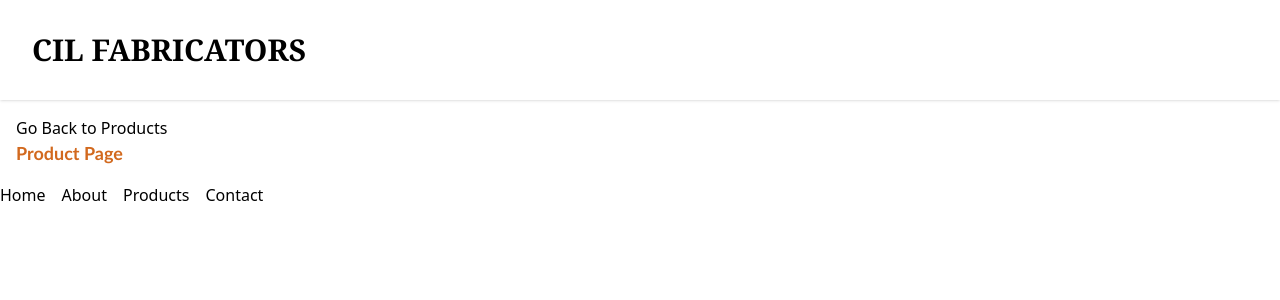
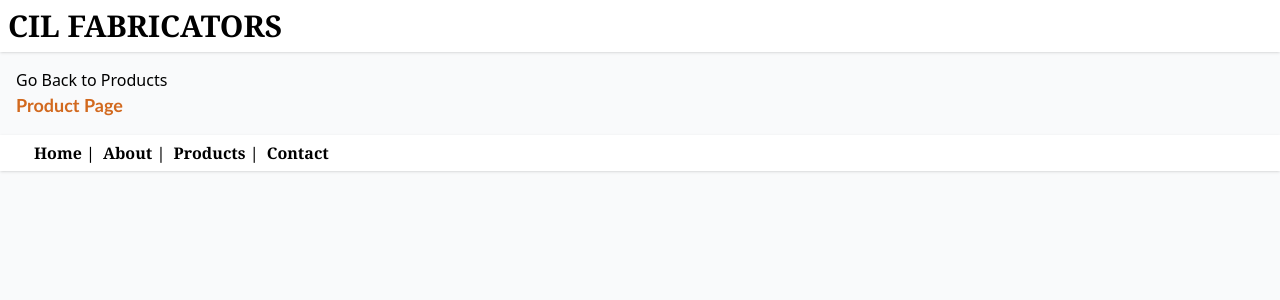
Before and after one commit to MicroMM/cil-app, a Nuxt app: page /products/about in a window 1280 px wide. Shown: the top 300 px of the page. Built offline with nearby package versions, Linux system fonts and the light colour scheme.

Commit message:
rounding nav bar corners

```diff
--- a/assets/css/tailwind.css
+++ b/assets/css/tailwind.css
@@ -17,3 +17,8 @@
 
     gap: auto;
 }
+
+body {
+
+    @apply bg-gray-50;
+}
--- a/layouts/default.vue
+++ b/layouts/default.vue
@@ -1,12 +1,12 @@
 <template>
     <div>
         <header class="shadow-sm bg-white ">
-        <nav class="container mx-auto p-4 flex justify-between ">
-            <NuxtLink to="/" class="text-2xl font-bold font-serif antialiased md:subpixel-antialiased">CIL FABRICATORS</NuxtLink>
-            <ul class="flex gap-2 font-bold bg-amber-50 p-1.5 rounded-2xl font-serif">
-                <li><NuxtLink to="/"> Home</NuxtLink></li>
-                <li><NuxtLink to="/about"> About</NuxtLink></li>
-                <li><NuxtLink to="/products"> Products</NuxtLink></li>
+        <nav class="container mx-auto p-2 flex justify-between ">
+            <NuxtLink to="/" class="text-2xl font-bold font-serif antialiased md:subpixel-antialiased text-shadow-2xs">CIL FABRICATORS</NuxtLink>
+            <ul class="flex gap-2 font-bold bg-amber-50 p-1.5 font-serif rounded-tl-lg rounded-br-lg">
+                <li><NuxtLink to="/"> Home |</NuxtLink></li>
+                <li><NuxtLink to="/about"> About |</NuxtLink></li>
+                <li><NuxtLink to="/products"> Products |</NuxtLink></li>
                 <li><NuxtLink to="/contacts">Contact</NuxtLink></li>
             </ul>
         </nav>
--- a/layouts/product.vue
+++ b/layouts/product.vue
@@ -1,7 +1,7 @@
 <template>
     <div>
-        <header class="shadow-sm bg-white p-4">
-        <nav class="container mx-auto p-4 ">
+        <header class="shadow-sm bg-white">
+        <nav class="container mx-auto p-2 ">
 
             <NuxtLink to="/" class="text-3xl font-bold font-serif antialiased md:subpixel-antialiased">CIL FABRICATORS</NuxtLink>
 
@@ -16,13 +16,13 @@
 
         </div>
 
-        <footer>
+        <footer class="shadow-sm bg-white ">
 
-            <ul class="flex gap-4">
-                <li><NuxtLink to="./"> Home</NuxtLink></li>
-                <li><NuxtLink to="./about"> About</NuxtLink></li>
-                <li><NuxtLink to="./products"> Products</NuxtLink></li>
-                <li><NuxtLink to="./contacts">Contact</NuxtLink></li>
+            <ul class="flex gap-2 font-bold p-1.5 rounded-2xl font-serif mx-7">
+                <li><NuxtLink to="/"> Home |</NuxtLink></li>
+                <li><NuxtLink to="/about"> About |</NuxtLink></li>
+                <li><NuxtLink to="/products"> Products |</NuxtLink></li>
+                <li><NuxtLink to="/contacts">Contact</NuxtLink></li>
             </ul>
 
         </footer>
```
